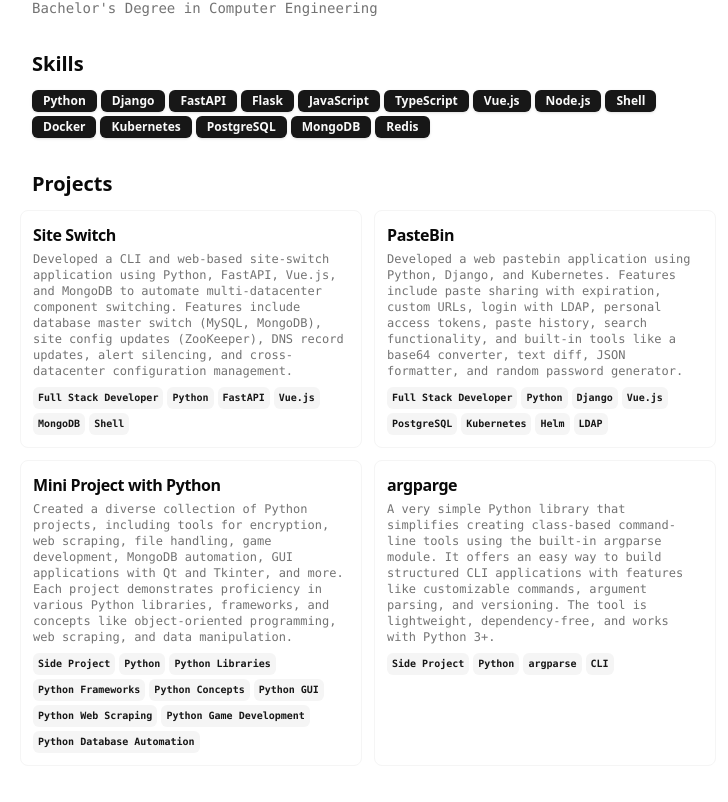
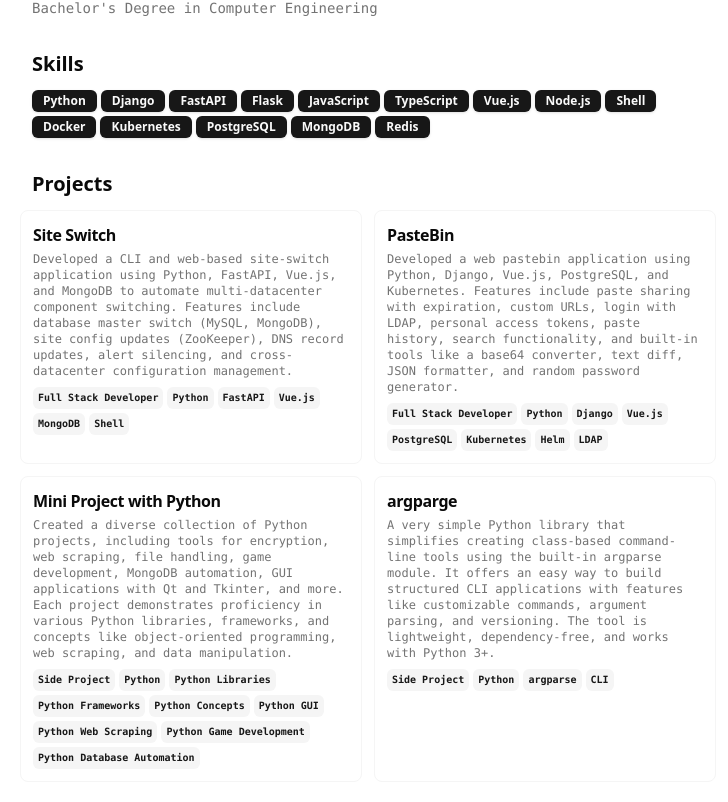
Before and after one commit to ozcanyarimdunya/resume, a Vue app: page / in a window 1280 px wide. Shown: the part 952-1754 px from the top of the page, without its empty margins (272-1000 px from the left). Built offline with nearby package versions, Linux system fonts and the light colour scheme.

Commit message:
Update index.js

```diff
--- a/src/data/index.js
+++ b/src/data/index.js
@@ -108,7 +108,7 @@ export default {
         "Helm",
         "LDAP",
       ],
-      description: "Developed a web pastebin application using Python, Django, and Kubernetes. Features include paste sharing with expiration, custom URLs, login with LDAP, personal access tokens, paste history, search functionality, and built-in tools like a base64 converter, text diff, JSON formatter, and random password generator.",
+      description: "Developed a web pastebin application using Python, Django, Vue.js, PostgreSQL, and Kubernetes. Features include paste sharing with expiration, custom URLs, login with LDAP, personal access tokens, paste history, search functionality, and built-in tools like a base64 converter, text diff, JSON formatter, and random password generator.",
     },
     {
       title: "Mini Project with Python",
```
